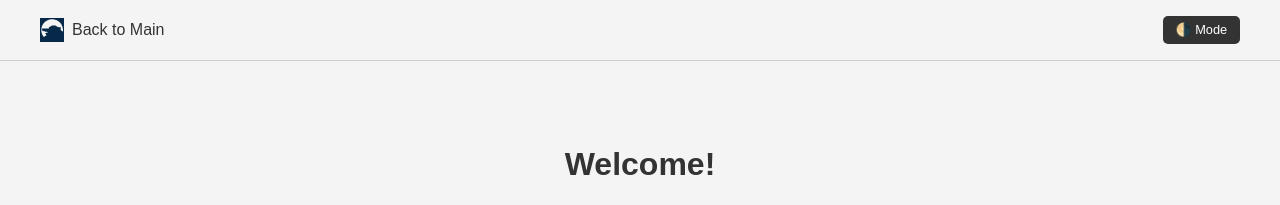
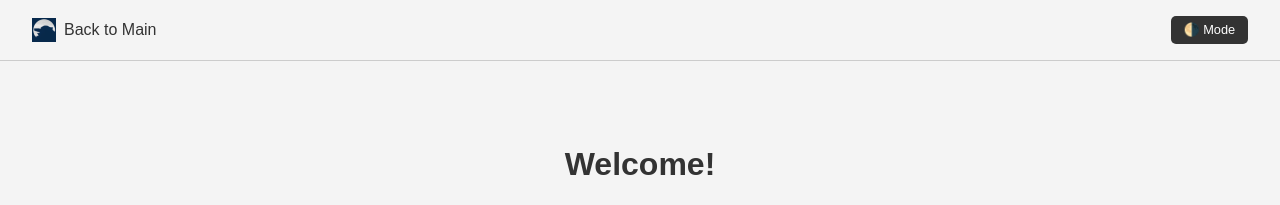
Before and after one commit to DenisCzeskleba/czeskleba.github.io, a Jekyll site: the page built from index.md, in a window 1280 px wide. Shown: the top 205 px of the page. Built offline with Jekyll 4.4.1, drawn with Linux system fonts in a browser that asks for light colours.

Commit message:
Update default.html

```diff
--- a/_layouts/default.html
+++ b/_layouts/default.html
@@ -38,7 +38,7 @@
       display: flex;
       align-items: center;
       justify-content: space-between;
-      padding: 1rem 2.5rem; /* this is good, maybe change to 1.5rem or more */
+      padding: 1rem 2rem; /* this is good, maybe change to 1.5rem or more */
       background-color: var(--bg);
       border-bottom: 1px solid #ccc;
       position: sticky;
@@ -123,7 +123,7 @@
 <body>
   <header>
     <a class="logo" href="/">
-      <img src="/assets/logo.svg" alt="Home" />
+      <img src="/assets/favicon.ico" alt="Home" />
       <span>Back to Main</span>
     </a>
     <div>
```
